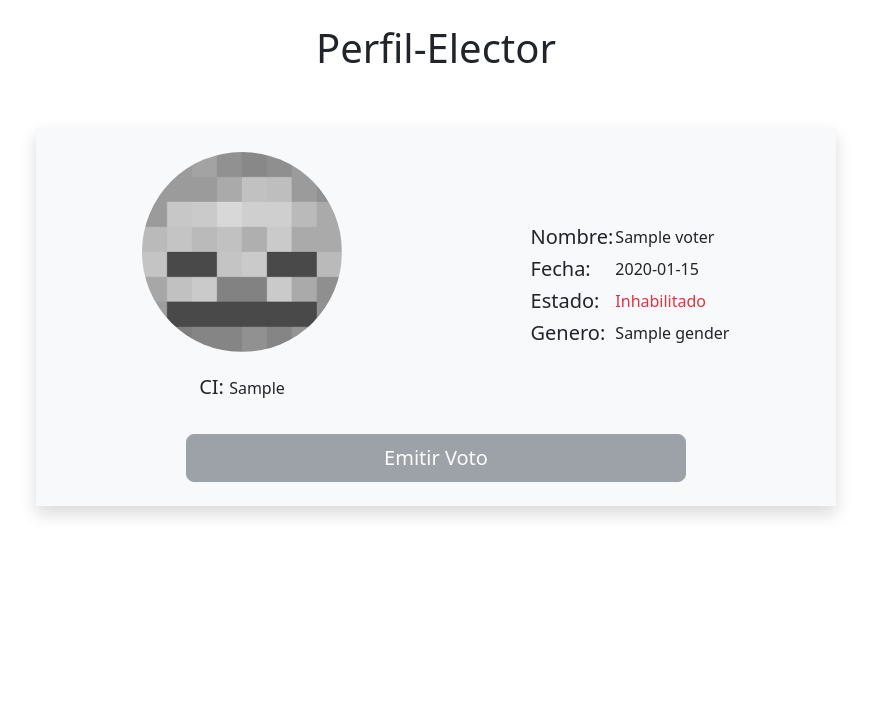
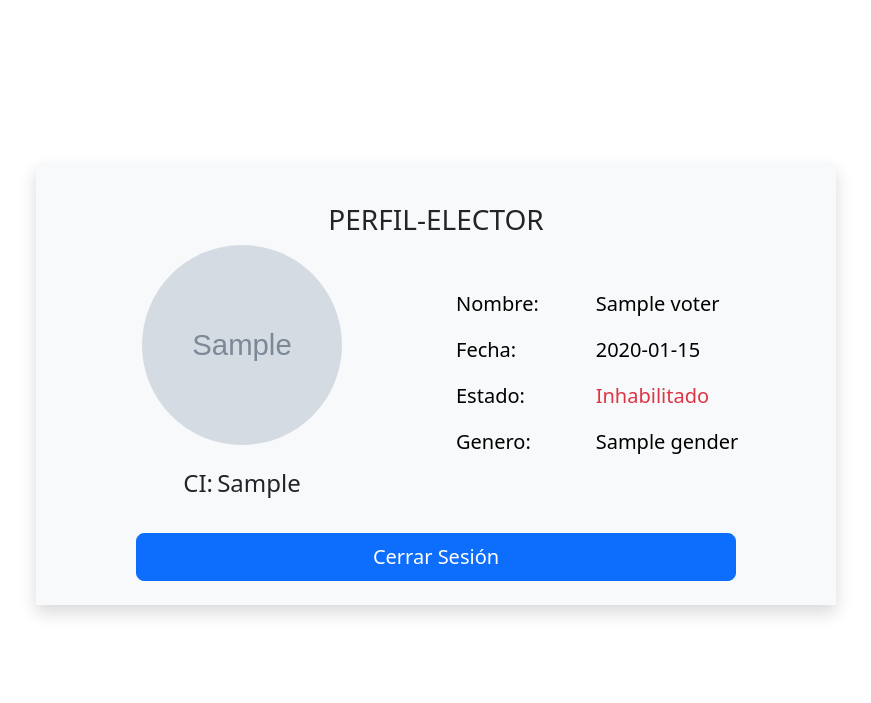
Before and after one commit to var0rjox/election-sistem, a Flask app: template templates/voter-profile.html in a window 1280 px wide. Shown: the top 703 px of the page, without its empty margins (204-1075 px from the left). Run offline with Flask 3, Linux system fonts and the light colour scheme; the template is opened without the code that fills it: most values are stand-ins (such as "Sample title", 1, 10 or a date in 2020); grey boxes marked "Sample" are stand-in pictures; some libraries are stand-ins or nearby versions.

Commit message:
adaptacion and improvements

```diff
--- a/models/voter.py
+++ b/models/voter.py
@@ -1,4 +1,5 @@
 from datetime import date
+
 
 class Voter:
     def __init__(self, ci, name, birthdate: date, is_enabled, gender, photo):
--- a/templates/voter-profile.html
+++ b/templates/voter-profile.html
@@ -8,49 +8,53 @@
         height: 200px;
         border-radius: 50%;
     }
+    .background{
+        height: 80vh;
+        margin: 5%;
+    }
 </style>
-<div class="container-fluid d-flex flex-column justify-content-center align-items-center">
-    <header class = "w-100 py-4 text-center">
-        <h1>Perfil-Elector</h1>
-    </header>
-    <div class="container my-4 p-4 bg-light w-100 shadow" style="max-width: 800px;">
+<div class="background d-flex flex-column justify-content-center align-items-center">
+
+    <div class="container my-4 p-4 m-4 bg-light w-100 shadow" style="max-width: 800px;">
+        <header class = "row text-center mt-3">
+            <h1 class="lead fs-3 text-uppercase fw-medium">Perfil-Elector</h1>
+        </header>
         <div class="row align-items-center">
             <!-- Columna izquierda con la imagen y CI -->
             <article class="col-6 d-flex justify-content-center flex-column text-center h-100">
                 <figure>
-                    <img src="../static/images/image-profile.png" class="avatar" alt="image-elector">
+                    <img src="{{ voter.photo }}" class="avatar" alt="image-elector">
                 </figure>
 
                 <div class="mt-1">
                     <p>
-                        <span class="lead">
-                            CI:
-                        </span>
-                         {{ voter.ci }}</p>
+                        <span class="lead fs-4">CI:</span>
+                        <span class="lead fs-4">{{ voter.ci }}</span>
+                    </p>
                 </div>
             </article>
             <!-- Columna derecha con la información del votante -->
             <div class="col-6 d-flex justify-content-center h-100">
-                <table>
+                <table class="table table-borderless table-light">
                     <tr>
-                        <td class="lead">Nombre:</td>
-                        <td>{{ voter.name }}</td>
+                        <td class="lead fs-5">Nombre:</td>
+                        <td class="lead fs-5">{{ voter.name }}</td>
                     </tr>
                     <tr>
-                        <td class="lead">Fecha:</td>
-                        <td>{{ voter.birthdate }}</td>
+                        <td class="lead fs-5">Fecha:</td>
+                        <td class="lead fs-5">{{ voter.birthdate }}</td>
                     </tr>
                     <tr>
-                        <td class="lead">Estado:</td>
+                        <td class="lead fs-5">Estado:</td>
                         {% if voter.is_enabled %}
-                            <td class="text-success">Habilitado</td>
+                            <td class="text-success lead fs-5">Habilitado</td>
                         {% else %}
-                            <td class="text-danger">Inhabilitado</td>
+                            <td class="text-danger lead fs-5">Inhabilitado</td>
                         {% endif %}
                     </tr>
                     <tr>
-                        <td class="lead">Genero:</td>
-                        <td>{{ voter.gender }}</td>
+                        <td class="lead fs-5">Genero:</td>
+                        <td class="lead fs-5">{{ voter.gender }}</td>
                     </tr>
                 </table>
             </div>
@@ -59,11 +63,11 @@
         </div>
         {% if voter.is_enabled %}
         <div class="row d-flex justify-content-center">
-            <a href="{{url_for('vote.index')}}" class="btn btn-lg btn-primary mt-3" style="max-width: 500px;">Emitir Voto</a>
+            <a href="{{url_for('vote.index')}}" class="btn btn-lg btn-primary mt-3" style="max-width: 600px;">Emitir Voto</a>
         </div>
         {% else %}
         <div class="row d-flex justify-content-center">
-            <a href="" class="btn btn-lg btn-secondary mt-3 disabled" style="max-width: 500px;">Emitir Voto</a>
+            <a href="{{url_for('home.voter_logout')}}" class="btn btn-lg btn-primary mt-3" style="max-width: 600px;">Cerrar Sesión</a>
         </div>
         {% endif %}
     </div>
```
Also changed, not shown: controllers/voter_controller.py (added, +10 -0 lines), routes/voter.py (+3 -11 lines).
